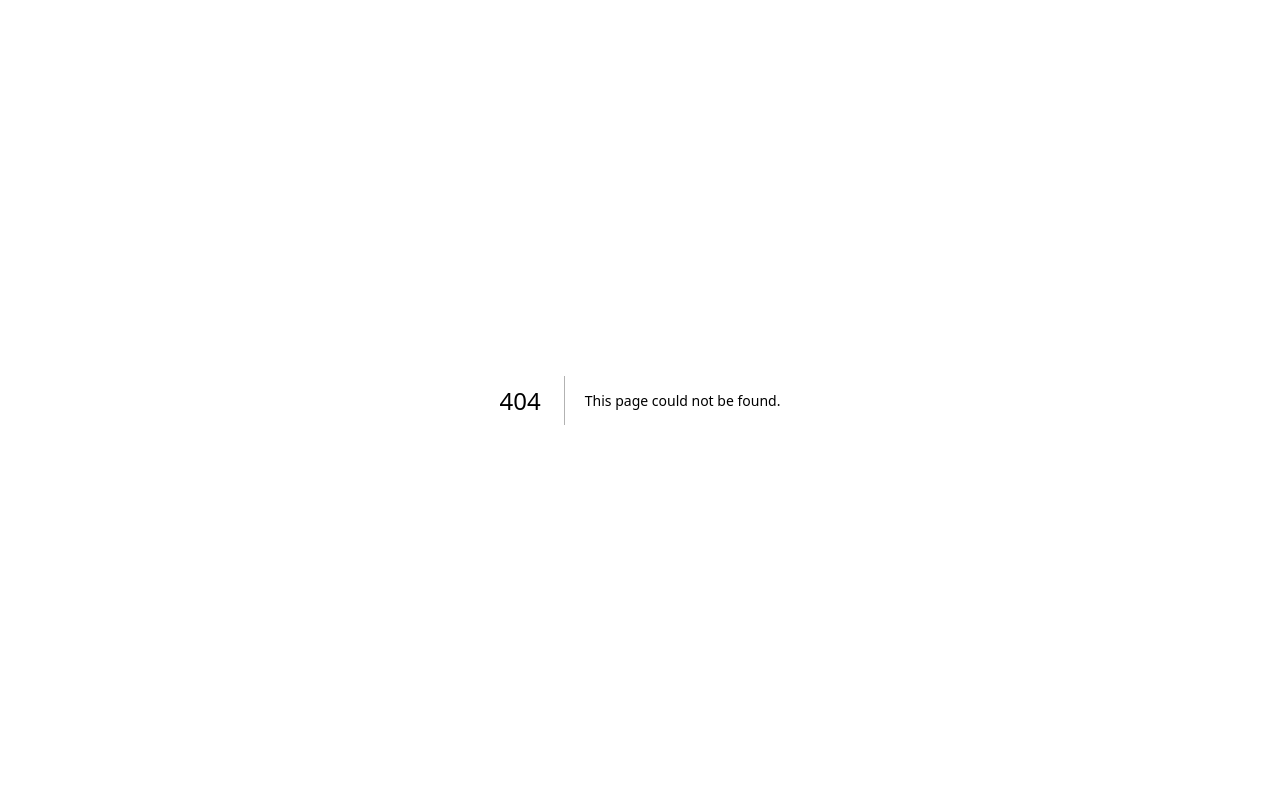
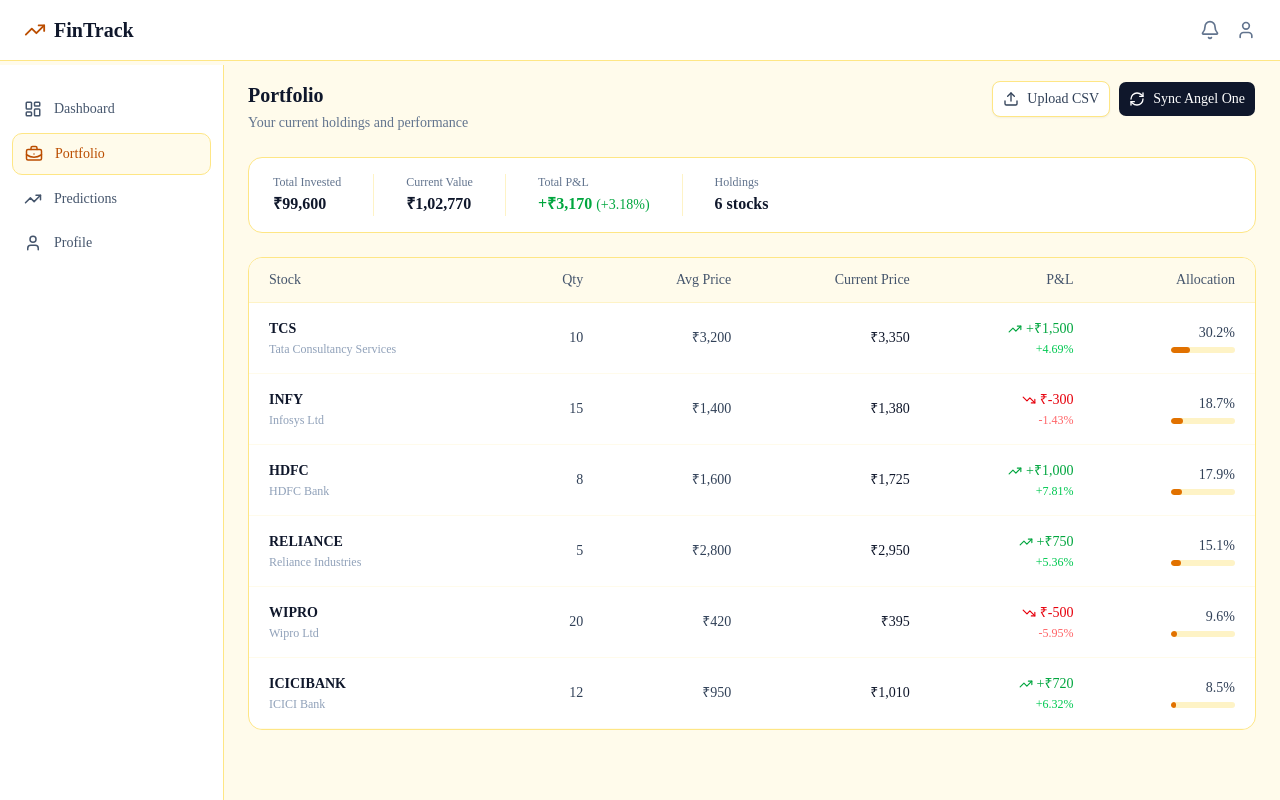
Before and after one commit to ParthSurve07/Phoenix_Frontend, a Next.js app: page /portfolio in a window 1280 px wide. Before the commit this address had no page. Built offline with nearby package versions, Linux system fonts and the light colour scheme.

Commit message:
feat: portfolio page with holdings table and summary strip

```diff
--- a/src/app/dashboard/page.js
+++ b/src/app/dashboard/page.js
@@ -7,7 +7,7 @@
 
       {/* Page Title */}
       <div>
-        <h1 className="text-slate-900 text-xl font-semibold">Dashboard</h1>
+        <h1 className="text-slate-900 text-xl font-semibold mt-4">Dashboard</h1>
         <p className="text-slate-500 text-sm mt-1">
           Your portfolio overview at a glance
         </p>
--- /dev/null
+++ b/src/app/portfolio/layout.js
@@ -0,0 +1,14 @@
+import DashboardNavbar from "@/components/navbar/DashboardNavbar";
+import Sidebar from "@/components/navbar/Sidebar";
+
+export default function PortfolioLayout({ children }) {
+  return (
+    <div className="min-h-screen bg-amber-50">
+      <DashboardNavbar />
+      <Sidebar />
+      <main className="ml-56 pt-[65px] p-6">
+        {children}
+      </main>
+    </div>
+  );
+}
--- /dev/null
+++ b/src/app/portfolio/page.js
@@ -0,0 +1,91 @@
+import PortfolioTable from "@/components/portfolio/PortfolioTable";
+import { mockPortfolio } from "@/lib/mockData";
+import { Upload, RefreshCw } from "lucide-react";
+import { Button } from "@/components/ui/button";
+
+export default function PortfolioPage() {
+  // Summary calculations from mock data
+  const totalInvested = mockPortfolio.reduce(
+    (sum, s) => sum + s.avgPrice * s.quantity,
+    0
+  );
+  const totalCurrent = mockPortfolio.reduce(
+    (sum, s) => sum + s.currentPrice * s.quantity,
+    0
+  );
+  const totalPnl = totalCurrent - totalInvested;
+  const totalPnlPercent = ((totalPnl / totalInvested) * 100).toFixed(2);
+
+  return (
+    <div className="flex flex-col gap-6">
+
+      {/* Header */}
+      <div className="flex items-center justify-between">
+        <div>
+          <h1 className="text-slate-900 text-xl font-semibold mt-4">Portfolio</h1>
+          <p className="text-slate-500 text-sm mt-1">
+            Your current holdings and performance
+          </p>
+        </div>
+
+        {/* Actions */}
+        <div className="flex gap-2">
+          <Button
+            variant="outline"
+            className="border-amber-200 text-slate-700 hover:bg-amber-50 text-sm gap-2"
+          >
+            <Upload size={15} />
+            Upload CSV
+          </Button>
+          <Button
+            className="bg-slate-900 hover:bg-slate-800 text-white text-sm gap-2"
+          >
+            <RefreshCw size={15} />
+            Sync Angel One
+          </Button>
+        </div>
+      </div>
+
+      {/* Summary Strip */}
+      <div className="bg-white border border-amber-200 rounded-xl px-6 py-4 flex gap-8">
+        <div>
+          <p className="text-slate-500 text-xs">Total Invested</p>
+          <p className="text-slate-900 font-semibold text-base mt-0.5">
+            ₹{totalInvested.toLocaleString("en-IN")}
+          </p>
+        </div>
+        <div className="w-px bg-amber-100" />
+        <div>
+          <p className="text-slate-500 text-xs">Current Value</p>
+          <p className="text-slate-900 font-semibold text-base mt-0.5">
+            ₹{totalCurrent.toLocaleString("en-IN")}
+          </p>
+        </div>
+        <div className="w-px bg-amber-100" />
+        <div>
+          <p className="text-slate-500 text-xs">Total P&L</p>
+          <p
+            className={`font-semibold text-base mt-0.5 ${totalPnl >= 0 ? "text-green-600" : "text-red-600"
+              }`}
+          >
+            {totalPnl >= 0 ? "+" : ""}₹{totalPnl.toLocaleString("en-IN")}{" "}
+            <span className="text-sm font-normal">
+              ({totalPnl >= 0 ? "+" : ""}{totalPnlPercent}%)
+            </span>
+          </p>
+        </div>
+        <div className="w-px bg-amber-100" />
+        <div>
+          <p className="text-slate-500 text-xs">Holdings</p>
+          <p className="text-slate-900 font-semibold text-base mt-0.5">
+            {mockPortfolio.length} stocks
+          </p>
+        </div>
+      </div>
+
+      {/* Table */}
+      <PortfolioTable data={mockPortfolio} />
+
+    </div>
+  );
+}
--- /dev/null
+++ b/src/components/portfolio/PortfolioTable.jsx
@@ -0,0 +1,106 @@
+"use client";
+
+import { TrendingUp, TrendingDown } from "lucide-react";
+
+export default function PortfolioTable({ data }) {
+  return (
+    <div className="bg-white border border-amber-200 rounded-xl overflow-hidden">
+      <table className="w-full text-sm">
+        <thead>
+          <tr className="border-b border-amber-100 bg-amber-50">
+            <th className="text-left px-5 py-3 text-slate-600 font-medium">
+              Stock
+            </th>
+            <th className="text-right px-5 py-3 text-slate-600 font-medium">
+              Qty
+            </th>
+            <th className="text-right px-5 py-3 text-slate-600 font-medium">
+              Avg Price
+            </th>
+            <th className="text-right px-5 py-3 text-slate-600 font-medium">
+              Current Price
+            </th>
+            <th className="text-right px-5 py-3 text-slate-600 font-medium">
+              P&L
+            </th>
+            <th className="text-right px-5 py-3 text-slate-600 font-medium">
+              Allocation
+            </th>
+          </tr>
+        </thead>
+        <tbody>
+          {data.map((stock, i) => {
+            const isProfit = stock.pnl >= 0;
+            return (
+              <tr
+                key={i}
+                className="border-b border-amber-50 hover:bg-amber-50 transition-colors"
+              >
+                {/* Stock Name */}
+                <td className="px-5 py-4">
+                  <p className="text-slate-900 font-semibold">{stock.symbol}</p>
+                  <p className="text-slate-400 text-xs mt-0.5">{stock.name}</p>
+                </td>
+
+                {/* Quantity */}
+                <td className="px-5 py-4 text-right text-slate-700">
+                  {stock.quantity}
+                </td>
+
+                {/* Avg Price */}
+                <td className="px-5 py-4 text-right text-slate-700">
+                  ₹{stock.avgPrice.toLocaleString("en-IN")}
+                </td>
+
+                {/* Current Price */}
+                <td className="px-5 py-4 text-right text-slate-900 font-medium">
+                  ₹{stock.currentPrice.toLocaleString("en-IN")}
+                </td>
+
+                {/* P&L */}
+                <td className="px-5 py-4 text-right">
+                  <div
+                    className={`flex items-center justify-end gap-1 font-medium ${
+                      isProfit ? "text-green-600" : "text-red-600"
+                    }`}
+                  >
+                    {isProfit ? (
+                      <TrendingUp size={14} />
+                    ) : (
+                      <TrendingDown size={14} />
+                    )}
+                    <span>
+                      {isProfit ? "+" : ""}₹{stock.pnl.toLocaleString("en-IN")}
+                    </span>
+                  </div>
+                  <p
+                    className={`text-xs mt-0.5 text-right ${
+                      isProfit ? "text-green-500" : "text-red-400"
+                    }`}
+                  >
+                    {isProfit ? "+" : ""}
+                    {stock.pnlPercent}%
+                  </p>
+                </td>
+
+                {/* Allocation */}
+                <td className="px-5 py-4 text-right">
+                  <div className="flex flex-col items-end gap-1">
+                    <span className="text-slate-700">{stock.allocation}%</span>
+                    {/* Mini progress bar */}
+                    <div className="w-16 h-1.5 bg-amber-100 rounded-full overflow-hidden">
+                      <div
+                        className="h-full bg-amber-600 rounded-full"
+                        style={{ width: `${stock.allocation}%` }}
+                      />
+                    </div>
+                  </div>
+                </td>
+              </tr>
+            );
+          })}
+        </tbody>
+      </table>
+    </div>
+  );
+}
--- /dev/null
+++ b/src/lib/mockData.js
@@ -0,0 +1,62 @@
+export const mockPortfolio = [
+  {
+    symbol: "TCS",
+    name: "Tata Consultancy Services",
+    quantity: 10,
+    avgPrice: 3200,
+    currentPrice: 3350,
+    pnl: 1500,
+    pnlPercent: 4.69,
+    allocation: 30.2,
+  },
+  {
+    symbol: "INFY",
+    name: "Infosys Ltd",
+    quantity: 15,
+    avgPrice: 1400,
+    currentPrice: 1380,
+    pnl: -300,
+    pnlPercent: -1.43,
+    allocation: 18.7,
+  },
+  {
+    symbol: "HDFC",
+    name: "HDFC Bank",
+    quantity: 8,
+    avgPrice: 1600,
+    currentPrice: 1725,
+    pnl: 1000,
+    pnlPercent: 7.81,
+    allocation: 17.9,
+  },
+  {
+    symbol: "RELIANCE",
+    name: "Reliance Industries",
+    quantity: 5,
+    avgPrice: 2800,
+    currentPrice: 2950,
+    pnl: 750,
+    pnlPercent: 5.36,
+    allocation: 15.1,
+  },
+  {
+    symbol: "WIPRO",
+    name: "Wipro Ltd",
+    quantity: 20,
+    avgPrice: 420,
+    currentPrice: 395,
+    pnl: -500,
+    pnlPercent: -5.95,
+    allocation: 9.6,
+  },
+  {
+    symbol: "ICICIBANK",
+    name: "ICICI Bank",
+    quantity: 12,
+    avgPrice: 950,
+    currentPrice: 1010,
+    pnl: 720,
+    pnlPercent: 6.32,
+    allocation: 8.5,
+  },
+];
```
